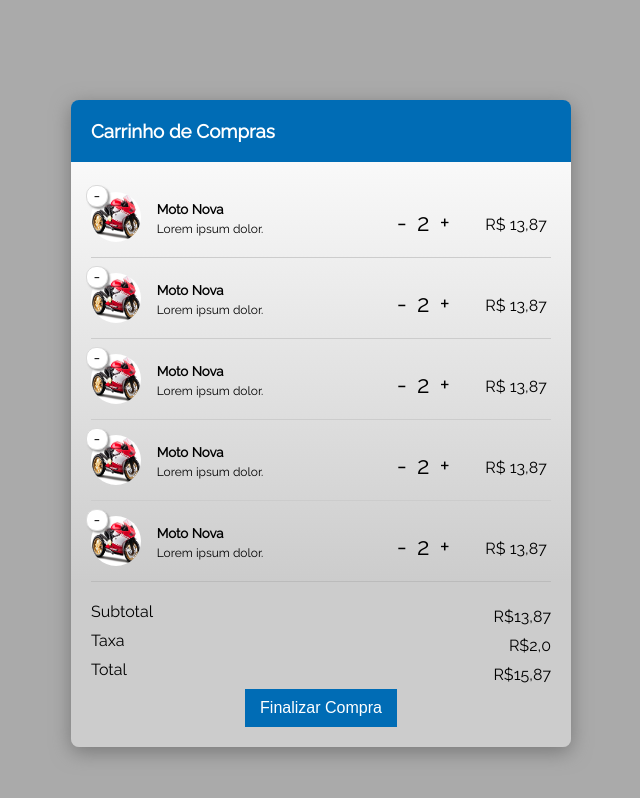
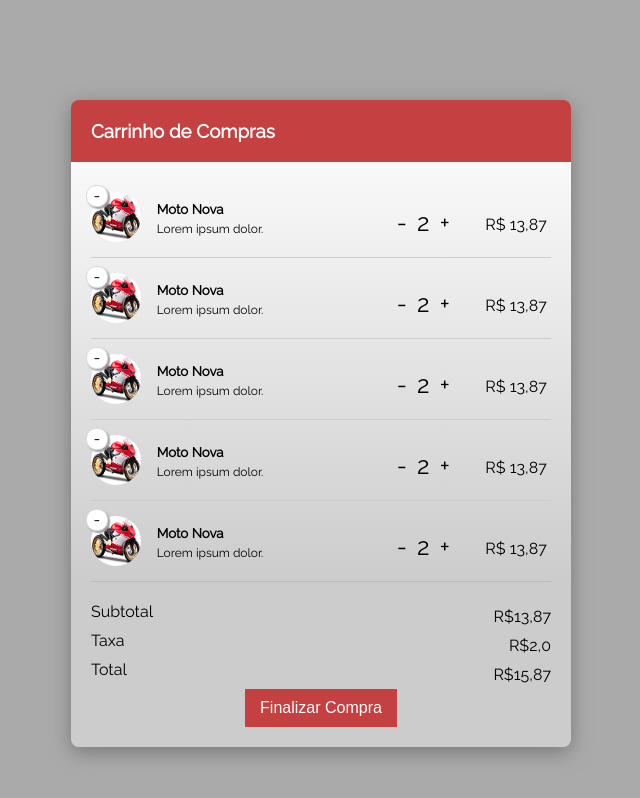
Before and after one commit to jorgemtoledo/telasHtml, a plain HTML site: page carrinho_de_compras/index.html in a window 1280 px wide. Shown: the whole page, without its empty margins (319-959 px from the left). Drawn offline with Linux system fonts and the light colour scheme.

```diff
--- a/carrinho_de_compras/style.css
+++ b/carrinho_de_compras/style.css
@@ -116,7 +116,7 @@ body {
 
 .cart-container header {
 	color: #fff;
-	background-color: #006cb5;
+	background-color: #c54141;
 	border-top-left-radius: 8px;
 	border-top-right-radius: 8px;
 }
@@ -139,7 +139,7 @@ body {
 	color: #fff;
 	font-size: 1em;
 	padding: 10px 15px;
-	background-color: #006cb5;
+	background-color: #c54141;
 }
 
 .cart-container footer .totals {
```
Also changed, not shown: carrinho_de_compras/01.png (added), 1 other file.
